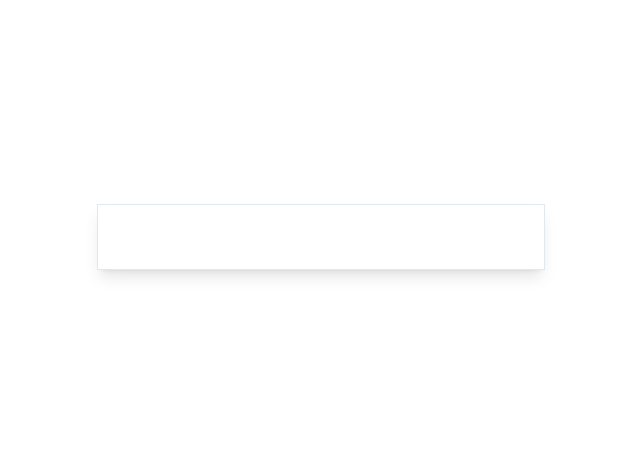
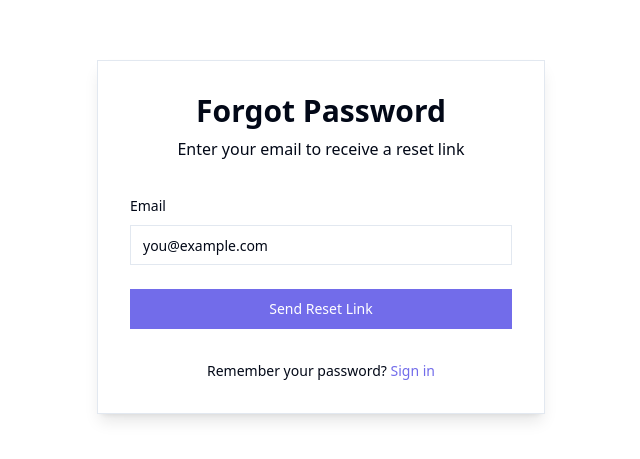
Before and after one commit to Sushwetabm/AI-Bug-Explainer, a React (Vite) app in the folder bug-explainer-frontend/: page /auth/forgot-password in a window 1280 px wide. Shown: the part 163-622 px from the top of the page, without its empty margins (319-959 px from the left). Built offline with nearby package versions, Linux system fonts and the light colour scheme.

Commit message:
Forgot Password and Reset Password pages are added

```diff
--- a/bug-explainer-frontend/src/pages/LandingPage.tsx
+++ b/bug-explainer-frontend/src/pages/LandingPage.tsx
@@ -22,7 +22,7 @@ export function LandingPage() {
         {showLogin ? (
           <>
             <Button asChild>
-              <Link to="/auth/login">Sign In</Link>
+              <Link to="/auth/login">Log In</Link>
             </Button>
             <Button variant="link" onClick={() => setShowLogin(false)}>
               Need to register instead?
--- a/bug-explainer-frontend/src/pages/auth/ForgotPasswordPage.tsx
+++ b/bug-explainer-frontend/src/pages/auth/ForgotPasswordPage.tsx
@@ -34,7 +34,41 @@ export function ForgotPasswordPage() {
 
   return (
     <div className="w-full max-w-md space-y-8">
-      {/* Similar structure to LoginPage */}
+      <div className="text-center">
+        <h1 className="text-3xl font-bold">Forgot Password</h1>
+        <p className="mt-2 text-muted-foreground">
+          Enter your email to receive a reset link
+        </p>
+      </div>
+
+      <Form {...form}>
+        <form onSubmit={form.handleSubmit(onSubmit)} className="space-y-6">
+          <FormField
+            control={form.control}
+            name="email"
+            render={({ field }) => (
+              <FormItem>
+                <FormLabel>Email</FormLabel>
+                <FormControl>
+                  <Input placeholder="you@example.com" {...field} />
+                </FormControl>
+                <FormMessage />
+              </FormItem>
+            )}
+          />
+
+          <Button type="submit" className="w-full">
+            Send Reset Link
+          </Button>
+        </form>
+      </Form>
+
+      <p className="text-center text-sm text-muted-foreground">
+        Remember your password?{" "}
+        <Link to="/login" className="font-medium text-primary hover:underline">
+          Sign in
+        </Link>
+      </p>
     </div>
   );
 }
--- a/bug-explainer-frontend/src/pages/auth/LoginPage.tsx
+++ b/bug-explainer-frontend/src/pages/auth/LoginPage.tsx
@@ -74,7 +74,7 @@ export function LoginPage() {
 
           <div className="flex items-center justify-end">
             <Link
-              to="/forgot-password"
+              to="/auth/forgot-password"
               className="text-sm font-medium text-primary hover:underline"
             >
               Forgot password?
@@ -90,7 +90,7 @@ export function LoginPage() {
       <p className="text-center text-sm text-muted-foreground">
         Don't have an account?{" "}
         <Link
-          to="/register"
+          to="/auth/register"
           className="font-medium text-primary hover:underline"
         >
           Sign up
--- a/bug-explainer-frontend/src/pages/auth/ResetPasswordPage.tsx
+++ b/bug-explainer-frontend/src/pages/auth/ResetPasswordPage.tsx
@@ -1,6 +1,6 @@
+import { useSearchParams, useNavigate } from "react-router-dom";
 import { useForm } from "react-hook-form";
 import { zodResolver } from "@hookform/resolvers/zod";
-import { useParams } from "react-router-dom";
 import { Button } from "@/components/ui/button";
 import { Input } from "@/components/ui/input";
 import {
@@ -11,32 +11,81 @@ import {
   FormLabel,
   FormMessage,
 } from "@/components/ui/form";
-import { resetPasswordSchema } from "@/lib/validations/auth";
+import { toast } from "sonner";
+import { z } from "zod";
 import { authService } from "@/services";
-import { toast } from "sonner";
+
+const schema = z
+  .object({
+    password: z.string().min(6),
+    confirmPassword: z.string().min(6),
+  })
+  .refine((data) => data.password === data.confirmPassword, {
+    message: "Passwords do not match",
+    path: ["confirmPassword"],
+  });
 
 export function ResetPasswordPage() {
-  const { token } = useParams();
+  const [searchParams] = useSearchParams();
+  const token = searchParams.get("token");
+  const navigate = useNavigate();
+
   const form = useForm({
-    resolver: zodResolver(resetPasswordSchema),
+    resolver: zodResolver(schema),
     defaultValues: {
       password: "",
       confirmPassword: "",
     },
   });
 
-  const onSubmit = async (data) => {
+  const onSubmit = async ({ password }) => {
     try {
-      await authService.resetPassword(token!, data);
+      await authService.resetPassword(token, password);
       toast.success("Password reset successful");
-    } catch (error) {
-      toast.error("Error resetting password");
+      navigate("/auth/login");
+    } catch (err) {
+      toast.error("Failed to reset password");
     }
   };
 
   return (
     <div className="w-full max-w-md space-y-8">
-      {/* Similar structure to LoginPage */}
+      <h1 className="text-3xl font-bold text-center">Reset Password</h1>
+      <Form {...form}>
+        <form onSubmit={form.handleSubmit(onSubmit)} className="space-y-6">
+          <FormField
+            control={form.control}
+            name="password"
+            render={({ field }) => (
+              <FormItem>
+                <FormLabel>New Password</FormLabel>
+                <FormControl>
+                  <Input type="password" {...field} />
+                </FormControl>
+                <FormMessage />
+              </FormItem>
+            )}
+          />
+
+          <FormField
+            control={form.control}
+            name="confirmPassword"
+            render={({ field }) => (
+              <FormItem>
+                <FormLabel>Confirm Password</FormLabel>
+                <FormControl>
+                  <Input type="password" {...field} />
+                </FormControl>
+                <FormMessage />
+              </FormItem>
+            )}
+          />
+
+          <Button type="submit" className="w-full">
+            Reset Password
+          </Button>
+        </form>
+      </Form>
     </div>
   );
 }
--- a/bug-explainer-frontend/src/routes/index.tsx
+++ b/bug-explainer-frontend/src/routes/index.tsx
@@ -34,7 +34,7 @@ export const router = createBrowserRouter([
         element: <ForgotPasswordPage />,
       },
       {
-        path: "reset-password/:token",
+        path: "reset-password",
         element: <ResetPasswordPage />,
       },
     ],
```
Also changed, not shown: 1 other file (tests, documents, lock files or other folders).
